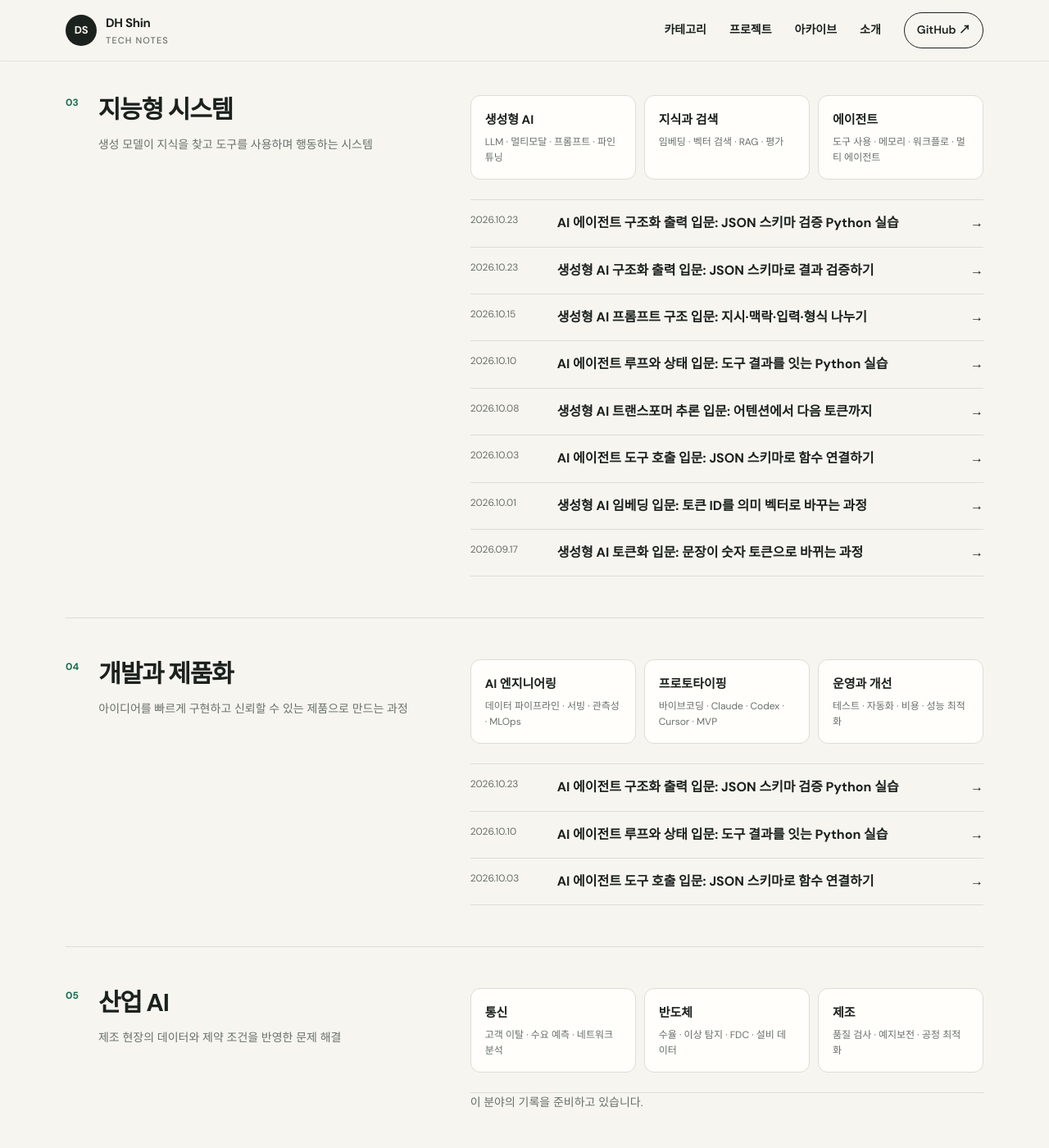
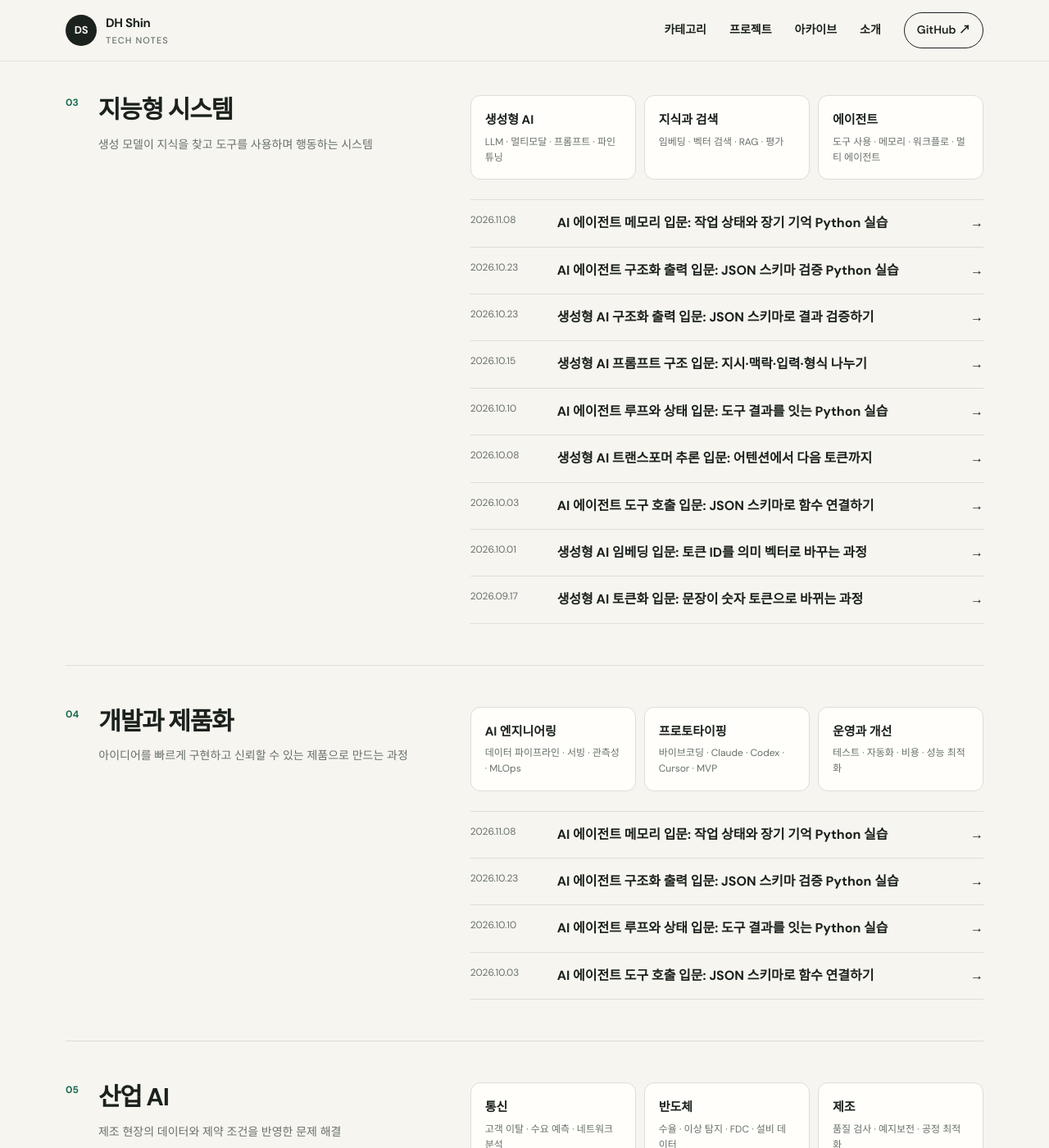
Before and after one commit to dhshin96/dhshin96.github.io, a Jekyll site: the page built from categories.md, in a window 1280 px wide and 1400 px high, scrolled down 5222 px. Shown: the whole window at 82% size. Built offline with Jekyll 4.4.1, drawn with Linux system fonts in a browser that asks for light colours; some of the changed lines change nothing that is shown.

Commit message:
Add AI agent memory lesson

````diff
--- a/_posts/2026-10-23-ai-agent-structured-output-validation.md
+++ b/_posts/2026-10-23-ai-agent-structured-output-validation.md
@@ -141,7 +141,7 @@ print(f"summary accepted={accepted} rejected={len(cases) - accepted}")
 
 ## 다음 글 예고
 
-다음 글에서는 한 번의 실행을 넘어 정보를 보존하는 **에이전트 메모리**를 다룬다. 현재 상태와 장기 메모리를 구분하고, 저장할 정보와 다시 꺼낼 정보를 고르는 최소 예제를 구현한다.
+다음 글에서는 한 번의 실행을 넘어 정보를 보존하는 [에이전트 메모리의 작업 상태와 장기 기억]({{ '/posts/ai-agent-memory-working-long-term/' | relative_url }})을 다룬다. 현재 상태를 장기 기억과 구분하고, 저장할 정보와 다시 꺼낼 정보를 고르는 최소 예제를 구현한다.
 
 ## 참고 자료
 
--- /dev/null
+++ b/_posts/2026-11-08-ai-agent-memory-working-long-term.md
@@ -0,0 +1,140 @@
+---
+title: "AI 에이전트 메모리 입문: 작업 상태와 장기 기억 Python 실습"
+date: 2026-11-08 18:05:00 +0900
+categories: [지능형 시스템, 개발과 제품화]
+tags: [AI-에이전트, 메모리, 작업-상태, 장기-기억, Python]
+description: "AI 에이전트의 현재 작업 상태와 실행을 넘어 남는 장기 기억을 구분합니다. 순수 Python으로 선호 2건을 저장하고 다음 실행에서 관련 기억 1건을 회수합니다."
+reading_time: 11
+series: "처음 시작하는 AI 에이전트 개발"
+level: "입문"
+math: true
+---
+
+> **이번 글의 목표:** 에이전트의 **작업 상태**와 **장기 기억**을 수명과 범위로 구분하고, 무엇을 저장하고 다음 실행에서 무엇을 꺼낼지 결정하는 최소 메모리를 Python으로 구현한다.
+
+먼저 결과부터 보자. 첫 실행은 현재 목표와 두 단계를 작업 상태에 두고, 선호 두 건을 JSON 파일에 저장한다. 작업 상태를 지운 뒤 시작한 두 번째 실행은 질문 태그와 완전히 맞는 `Python 예제를 선호함` 한 건만 회수한다.
+
+```text
+run1 working_steps=2 saved=2
+run2 recalled=1 top=Python 예제를 선호함
+run2 top_score=1.0 working_goal=선호를 반영해 설명
+after_run memory_file_exists=True
+```
+
+앞 글에서 [구조화 출력의 필드와 자료형을 검증하는 방법]({{ '/posts/ai-agent-structured-output-validation/' | relative_url }})을 배웠다. 이번에는 검증된 정보 중 일부를 실행 뒤에도 남기고, 새 요청에 필요한 것만 다시 작업 상태로 가져온다.
+
+## 1. 직관: 책상과 보관함은 역할이 다르다
+
+작업 상태는 지금 문제를 푸는 책상과 같다. 현재 목표, 방금 받은 도구 결과, 다음 단계처럼 이번 실행에 바로 필요한 정보를 펼쳐 둔다. [에이전트 루프가 단계별 관찰을 상태에 쌓았던 과정]({{ '/posts/ai-agent-loop-state-python/' | relative_url }})이 작업 상태의 예다. 실행이 끝나면 이 상태를 버리거나 체크포인트로 보존할 수 있지만, 모든 항목을 영구 기억으로 승격할 이유는 없다.
+
+장기 기억은 실행을 넘어 다시 읽을 수 있는 보관함이다. 사용자 선호, 확인된 사실, 지난 작업의 결과처럼 다음 세션에도 쓸 정보가 대상이다. 중요한 차이는 저장 위치보다 **수명과 범위**다. 같은 Python 딕셔너리라도 현재 실행에서만 쓰면 작업 상태이고, 사용자 범위의 저장소에 남겨 다음 실행에서 읽으면 장기 기억이다.
+
+<figure class="study-figure">
+  <img src="{{ '/assets/images/ai-agents/agent-memory-working-long-term.svg' | relative_url }}" alt="첫 실행의 작업 상태에서 저장 기준을 통과한 정보만 장기 기억에 기록하고, 다음 실행에서 질문과 관련된 기억만 회수해 새 작업 상태에 넣는 흐름">
+  <figcaption>그림 1. 메모리는 전부 저장하는 기능이 아니라 저장과 회수의 두 경계를 설계하는 일이다.</figcaption>
+</figure>
+
+## 2. 기호와 수식: 관련된 기억만 회수한다
+
+새 요청의 태그 집합을 $Q$, 기억 $m$의 태그 집합을 $T_m$이라고 하자. 이번 예제는 질문 태그 중 기억과 겹치는 비율을 관련도 점수로 쓴다.
+
+$$
+R(Q,m)=\frac{|Q\cap T_m|}{|Q|}
+$$
+
+$R\ge\tau$인 기억만 회수하며 임계값은 $\tau=0.5$로 둔다. 실제 시스템은 임베딩 유사도, 최신성, 중요도 등을 함께 쓸 수 있지만, 여기서는 선택 기준과 결과를 눈으로 검산할 수 있는 집합 연산만 사용한다. 점수 계산은 기억을 **찾는** 규칙이고, 저장 여부는 별도 규칙이어야 한다. 일시적인 질문이나 비밀값을 관련 있다는 이유만으로 남겨서는 안 된다.
+
+## 3. 작은 손계산: 두 기억 중 하나를 고른다
+
+질문 태그를 $Q=\{python, 예제\}$로 둔다. 첫 번째 기억의 태그는 $T_1=\{python, 예제\}$이므로 교집합 크기는 2이고 $R(Q,m_1)=2/2=1.0$이다. 두 번째 기억은 $T_2=\{설명, 길이\}$라서 교집합이 없고 점수는 0이다.
+
+| 기억 | 겹친 태그 수 | 관련도 | 회수 여부 |
+| --- | ---: | ---: | --- |
+| Python 예제를 선호함 | 2 | 1.0 | 회수 |
+| 짧은 설명을 선호함 | 0 | 0.0 | 제외 |
+
+따라서 임계값 0.5를 넘는 기억은 한 건이다. 이것은 의미를 이해하는 범용 검색 점수가 아니라, 고정된 두 입력에서 회수 경계를 확인하기 위한 결정적 예제다.
+
+## 4. 실행 가능한 Python 실습
+
+아래 코드는 표준 라이브러리만 사용한다. 첫 실행이 JSON 파일에 장기 기억을 쓴 뒤 작업 상태를 삭제하고, 두 번째 실행이 같은 파일을 새로 읽는다. 마지막에는 반복 실행 결과를 같게 만들기 위해 실습 파일을 지운다.
+
+```python
+import json
+from pathlib import Path
+
+MEMORY_PATH = Path("agent_memory_demo.json")
+
+
+def save_memory(path, memories):
+    path.write_text(
+        json.dumps(memories, ensure_ascii=False, indent=2), encoding="utf-8"
+    )
+
+
+def recall(path, query_tags, threshold=0.5):
+    memories = json.loads(path.read_text(encoding="utf-8"))
+    query = set(query_tags)
+    ranked = []
+    for item in memories:
+        score = len(query & set(item["tags"])) / len(query)
+        if score >= threshold:
+            ranked.append((score, item["text"]))
+    return sorted(ranked, key=lambda row: (-row[0], row[1]))
+
+
+if MEMORY_PATH.exists():
+    MEMORY_PATH.unlink()
+
+working_state = {"goal": "사용자 선호 저장", "steps": ["관찰", "선별"]}
+long_term = [
+    {"text": "Python 예제를 선호함", "tags": ["python", "예제"]},
+    {"text": "짧은 설명을 선호함", "tags": ["설명", "길이"]},
+]
+save_memory(MEMORY_PATH, long_term)
+print(f"run1 working_steps={len(working_state['steps'])} saved={len(long_term)}")
+
+del working_state
+recalled = recall(MEMORY_PATH, ["python", "예제"])
+new_working_state = {"goal": "선호를 반영해 설명", "memories": recalled}
+print(f"run2 recalled={len(recalled)} top={recalled[0][1]}")
+print(
+    f"run2 top_score={recalled[0][0]:.1f} "
+    f"working_goal={new_working_state['goal']}"
+)
+print(f"after_run memory_file_exists={MEMORY_PATH.exists()}")
+MEMORY_PATH.unlink()
+```
+
+## 5. 결과 해석: 저장과 회수에 각각 문이 필요하다
+
+`del working_state` 뒤에도 JSON 파일은 남는다. 그래서 두 번째 실행은 첫 실행의 Python 변수 없이도 선호를 회수한다. 반대로 파일에 있는 두 기억을 모두 작업 상태에 넣지 않고, 현재 질문과 관련된 한 건만 가져온다. 장기 저장과 현재 맥락 주입은 같은 동작이 아니다.
+
+2026년 11월 8일 현재 OpenAI Agents SDK 공식 문서의 Sessions는 한 세션의 대화 이력을 실행 전 읽고 실행 후 새 항목을 저장한다. 로컬 개발용 `SQLiteSession`과 가져올 이력 수를 제한하는 `SessionSettings(limit=N)`도 제공한다. 이는 대화 이력을 유지하는 구현 선택지다. 사용자별 사실을 여러 세션에서 공유하는 장기 기억은 범위, 저장 규칙, 회수 규칙을 애플리케이션에서 따로 설계해야 한다.
+
+저장 문은 “나중에도 유용한가, 사용자가 저장을 기대하거나 동의했는가, 출처와 갱신 시점을 기록할 수 있는가”를 검사해야 한다. 비밀번호·인증 토큰 같은 비밀값, 한 번뿐인 요청, 검증되지 않은 추측은 기본적으로 저장하지 않는다. 회수 문은 사용자와 세션의 소유권을 먼저 확인하고 관련도·최신성·개수 제한을 적용한다. 메모리가 있다고 해서 모델 입력에 자동으로 넣어도 되는 것은 아니다.
+
+기억은 틀리거나 낡을 수 있다. 따라서 실제 저장 구조에는 값뿐 아니라 `source`, `created_at`, `updated_at`, `user_id` 같은 메타데이터와 수정·삭제 경로가 필요하다. 이번 예제는 점수 원리만 분리해 보기 위해 그 운영 요소를 생략했다. 파일 전체를 프롬프트에 붙이는 방식은 기억이 늘수록 비용과 잡음이 함께 커지므로, 필요한 일부만 선택하는 경계를 처음부터 두는 편이 낫다.
+
+## 6. 직접 바꿔 보는 연습
+
+먼저 질문 태그를 `['설명', '예제']`로 바꿔 보자. 두 기억이 각각 한 태그씩 겹치므로 점수 0.5로 모두 회수된다. 그다음 임계값을 0.6으로 올리면 둘 다 제외된다. 작은 변화가 회수 개수에 어떻게 반영되는지 출력으로 확인할 수 있다.
+
+다음에는 기억에 `user_id`를 추가하고, 다른 사용자의 기억은 점수 계산 전에 제외해 보자. 마지막으로 저장 후보에 `kind='temporary'`를 넣고 선호(`preference`)만 파일에 쓰는 `should_store` 함수를 만들어 보자. 관련도 계산보다 먼저 소유권과 저장 허용 범위를 검사하는 순서를 유지한다.
+
+## 핵심 요약
+
+- 작업 상태는 현재 실행의 목표와 관찰을 담고, 장기 기억은 실행을 넘어 다시 읽을 정보를 담는다.
+- 저장할 정보와 회수할 정보는 서로 다른 기준으로 선별한다.
+- 회수 점수는 현재 질문에 필요한 일부만 작업 상태로 가져오기 위한 경계다.
+- 장기 기억에는 소유권, 동의, 출처, 갱신·삭제 규칙이 함께 필요하다.
+
+## 다음 글 예고
+
+다음 글에서는 장기 기억과 외부 문서 검색의 차이를 구분하고, 질문과 관련된 근거 조각을 찾아 답변 입력에 결합하는 **검색 결합**의 최소 구조를 구현한다.
+
+## 참고 자료
+
+1. [OpenAI Agents SDK, Sessions](https://openai.github.io/openai-agents-python/sessions/) — 세션 이력의 저장·회수와 `SQLiteSession`, `SessionSettings`.
+2. [LangGraph, Memory overview](https://docs.langchain.com/oss/python/concepts/memory) — thread 범위의 단기 메모리와 세션을 넘는 장기 메모리 구분.
+3. [Sumers et al., Cognitive Architectures for Language Agents](https://arxiv.org/abs/2309.02427) — 작업 기억, 장기 기억, 회수와 학습 행동을 나눈 CoALA 구조.
````
Also changed, not shown: assets/images/ai-agents/agent-memory-working-long-term.svg (added).
